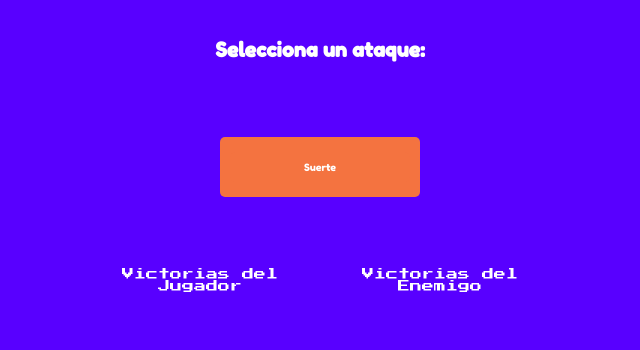
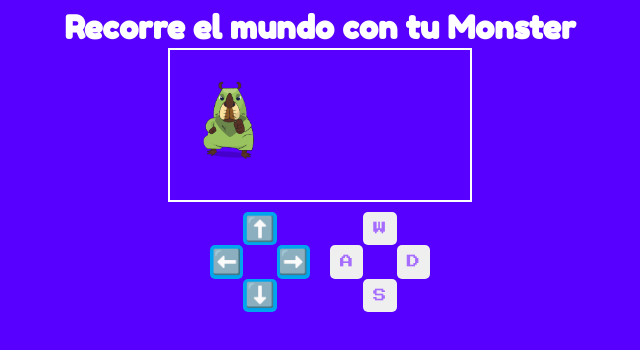
Before and after one commit to santenana/Mokepon, a plain HTML site: page juego/juego.html in a window 1280 px wide. Both pictures are taken after a click on the button "Seleccionar". Shown: the whole page, without its empty margins (320-960 px from the left). Drawn offline with Linux system fonts and the light colour scheme.

Commit message:
Se añade canvas, botones de movimiento estilos a los botones y Script de movimiento

```diff
--- a/css/styles.css
+++ b/css/styles.css
@@ -238,7 +238,12 @@ p{
 }
 
 p#P-Mascota{
+    display: flex;
     background-color: transparent;
+    height: 30px;
+    width: 75px;
+    flex-direction: column;
+    align-items: center;
 }
 
 p#Mascota_Jugador, p#Titulo-vidas, p#Vida-Juagdor, p#Mascota_Rival,p#Titulo-vidas,p#Vida-Enemigo{
@@ -248,8 +253,137 @@ p#Mascota_Jugador, p#Titulo-vidas, p#Vida-Juagdor, p#Mascota_Rival,p#Titulo-vida
     width: 200px;
     align-items: center;
     flex-direction: column;
+}
+
+section#Ver-mapa{
+    flex-direction: column;
+    align-items: center;
+    justify-content: center;
+    border-radius: 5px;
 
 }
+
+canvas#Mapa{
+    border: 2px solid white;
+    /* height: 400px;
+    width: 400px; */
+}
+
+div#Controles{
+    display: flex;
+    flex-direction: row;
+
+
+}
+
+
+div#BotonesMovimiento1{
+    display: grid;
+    width: 100px;
+    height: 100px;
+    grid-template-columns: 1fr 1fr 1fr;
+    grid-template-rows: 1fr 1fr 1fr;
+    margin: 10px;
+}
+
+div#BotonesMovimiento1 .item:nth-child(1){
+    grid-column: 1/2;
+    grid-row: 2/3;
+    font-size: 24px;
+    margin: 0px;
+    padding: 0px;
+    border: 0px;
+    background-color: #00a6ed;
+    align-content: center;
+    border-radius: 5px;
+}
+
+div#BotonesMovimiento1 .item:nth-child(2){
+    grid-column: 3/3;
+    grid-row: 2/3;
+    font-size: 24px;
+    margin: 0px;
+    padding: 0px;
+    border: 0px;
+    background-color: #00a6ed;
+    align-content: center;
+    border-radius: 5px;
+}
+
+div#BotonesMovimiento1 .item:nth-child(3){
+    grid-column: 2/3;
+    grid-row: 1/2;
+    font-size: 24px;
+    margin: 0px;
+    padding: 0px;
+    border: 0px;
+    background-color: #00a6ed;
+    align-content: center;
+    border-radius: 5px;
+}
+
+div#BotonesMovimiento1 .item:nth-child(4){
+    grid-column: 2/3;
+    grid-row: 3/3;
+    font-size: 24px;
+    margin: 0px;
+    padding: 0px;
+    border: 0px;
+    background-color: #00a6ed;
+    align-content: center;
+    border-radius: 5px;
+}
+
+
+
+
+div#BotonesMovimiento2{
+    display: grid;
+    width: 100px;
+    height: 100px;
+    grid-template-columns: 1fr 1fr 1fr;
+    grid-template-rows: 1fr 1fr 1fr;
+    margin: 10px;
+}
+
+div#BotonesMovimiento2 .item:nth-child(1){
+    grid-column: 1/2;
+    grid-row: 2/3;
+    font-family: 'Press Start 2P';
+    color: #A66CFF;
+    border-radius: 5px;
+    border: white;
+}
+
+div#BotonesMovimiento2 .item:nth-child(2){
+    grid-column: 3/3;
+    grid-row: 2/3;
+    font-family: 'Press Start 2P';
+    color: #A66CFF;
+    border-radius: 5px;
+    border: white;
+}
+
+div#BotonesMovimiento2 .item:nth-child(3){
+    grid-column: 2/3;
+    grid-row: 1/2;
+    font-family: 'Press Start 2P';
+    color: #A66CFF;
+    border-radius: 5px;
+    border: white;
+}
+
+div#BotonesMovimiento2 .item:nth-child(4){
+    grid-column: 2/3;
+    grid-row: 3/3;
+    font-family: 'Press Start 2P';
+    color: #A66CFF;
+    border-radius: 5px;
+    border: white;
+}
+
+
+
 
 
 /* ---------- EN ESTA PARTE SE MODIFICA EL LAYOUT EN OTROS TAMAÑOS ----------*/
--- a/js/funciones.js
+++ b/js/funciones.js
@@ -1,33 +1,23 @@
-// Elementos de la funcion Iniciar Juego
 const sectionSeleccionarAtaque = document.getElementById('Selecionar-ataque')
 const botonSelecMascota = document.getElementById('buttom_selec_mascota')
 const sectionSeleccionarreiniciar = document.getElementById('Reiniciar')
 sectionSeleccionarreiniciar.style.display = 'none'
-// Elementos de la funcion seleccionar mascota Jugador
 const BotonReinicio = document.getElementById('buttom_selec_reiniciar')
 const sectionSeleccionarMascota = document.getElementById('Selecionar-Mascota')
 const spanMascotaJugador = document.getElementById('Mascota_Jugador')
 const ataquesDelJugador=document.getElementById('ataques-del-jugador')
 const ataquesDelEnemigo=document.getElementById('ataques-del-enemigo')
-// Elementos de la funcion seleccionar mascota enemigo
 const enemigo = random(1,3)
 const spanMascotaEnemigo = document.getElementById('Mascota_Rival')
-
-// Elementos de la funcion combate
 const spanVidaJugador = document.getElementById('Vida-Juagdor')
 const spanVidaEnemigo = document.getElementById('Vida-Enemigo')
-
-// Elementos de la funcion crear Mensaje
 const sectionresultado = document.getElementById('resultado')
-
-
-// Elementos de la funcion Mensaje Batalla
-// * Se eliminaron los elementos que estaban repetidos
-
-// Elementos de la funcion crear mensaje
-
 const ContenedorTarjetas = document.getElementById('ContenedorTarjetas')
 const ContenedorAtaques = document.getElementById('ContenedorAtaques')
+
+const SectionVerMapa =document.getElementById('Ver-mapa')
+const mapa = document.getElementById('Mapa')
+
 
 let mokepones = []
 let botones = []
@@ -59,12 +49,13 @@ let vidasJugador = 0
 let vidasEnemigo = 0
 let ResultadoFinal
 let Res_Combat
-
 let indexAtaqueJugador
 let indexAtaqueEnemigo
+let MascotaJugadorAtaque
+// let Monstruo
 
-let MascotaJugadorAtaque
-
+let lienzo = mapa.getContext("2d")
+let intervalo
 
 class Mokepon{
     constructor(nombre,foto,vidas){
@@ -72,6 +63,14 @@ class Mokepon{
         this.img = foto
         this.life = vidas
         this.ataque = []
+        this.x = 20
+        this.y = 30
+        this.ancho = 80
+        this.alto = 80
+        this.MapaFoto = new Image()
+        this.MapaFoto.src = foto
+        this.VelocidadX = 0
+        this.VelocidadY = 0
     }
 }
 
@@ -109,6 +108,8 @@ mokepones.push(hopodoge,capipepo,ratigueya)
 
 function iniciarJuego(){
     sectionSeleccionarAtaque.style.display = 'none'
+    SectionVerMapa.style.display = 'none'
+
     mokepones.forEach((element)=> {
         opcionmokepon = `
         <input type ="radio" name="mascota" id= ${element.name} />
@@ -130,21 +131,25 @@ function iniciarJuego(){
 
 
 function seleccionarMascotaJugador(){
-    sectionSeleccionarAtaque.style.display = 'flex'
+    //sectionSeleccionarAtaque.style.display = 'flex'
     sectionSeleccionarMascota.style.display = 'none'
+    SectionVerMapa.style.display = 'flex'
+
+    iniciarmapa()
+
     if (InputHopodoge.checked){
         spanMascotaJugador.innerHTML = InputHopodoge.id
         MascotaJugadorAtaque =  InputHopodoge.id
-    }
-    else if (InputCapipepo.checked){
+        // Monstruo = InputHopodoge.id
+    }else if (InputCapipepo.checked){
         spanMascotaJugador.innerHTML = InputCapipepo.id
         MascotaJugadorAtaque =  InputCapipepo.id
-    }
-    else if (InputRatigueya.checked){
+        // Monstruo = InputCapipepo.id
+    }else if (InputRatigueya.checked){
         spanMascotaJugador.innerHTML = InputRatigueya.id
         MascotaJugadorAtaque =  InputRatigueya.id
-    }
-    else{
+        // Monstruo = InputRatigueya.id
+    }else{
         alert('Debe seleccionar una mascota')
         location.reload()
     }
@@ -398,8 +403,85 @@ function reiniciar(){
 
 
 
+function SePresionaTecla(event){
+
+    switch (event.key) {
+        case 'ArrowUp' || 'w':
+            MoverMokeponU()
+            break;
+        case 'ArrowDown'|| 's':
+            MoverMokeponD()
+            break;
+        case 'ArrowRight' || 'd':
+            MoverMokeponR()
+            break;
+        case 'ArrowLeft' || 'a':
+            MoverMokeponL()
+            break;
+        case 'w':
+            MoverMokeponU()
+            break;
+        case  's':
+            MoverMokeponD()
+            break;
+        case 'd':
+            MoverMokeponR()
+            break;
+        case 'a':
+            MoverMokeponL()
+            break;
+        default:
+            break;
+    }
+}
+
+
+
 function random (min, max){
     return Math.floor(Math.random() * (max-min+1)+min);
 }
 
+
+
+function PintarMokepon() {
+    capipepo.x = capipepo.x + capipepo.VelocidadX
+    capipepo.y = capipepo.y + capipepo.VelocidadY
+    lienzo.clearRect(0,0, mapa.width, mapa.height)
+    lienzo.drawImage(capipepo.MapaFoto,
+                     capipepo.x,
+                     capipepo.y,
+                     capipepo.ancho,
+                     capipepo.alto)
+}
+
+function MoverMokeponL(){
+    capipepo.VelocidadX = -5
+}
+
+function MoverMokeponR(){
+    capipepo.VelocidadX = 5
+}
+
+function MoverMokeponU(){
+    capipepo.VelocidadY = -5
+}
+
+function MoverMokeponD(){
+    capipepo.VelocidadY = 5
+}
+
+function DetenerMovimiento(){
+    capipepo.VelocidadX = 0
+    capipepo.VelocidadY = 0
+}
+
+
+
+function iniciarmapa(){
+    intervalo = setInterval(PintarMokepon,50)
+    window.addEventListener('keydown', SePresionaTecla)
+    window.addEventListener('keyup', DetenerMovimiento)
+
+}
+
 window.addEventListener('load',iniciarJuego)
--- a/juego/juego.html
+++ b/juego/juego.html
@@ -17,6 +17,25 @@
 
         </div>
         <button id = "buttom_selec_mascota">Seleccionar</button>
+    </section>
+
+    <section id="Ver-mapa">
+        <h1 class="Titulo">Recorre el mundo con tu Monster</h1>
+        <canvas id="Mapa"></canvas>
+        <div id = 'Controles'>
+            <div id = 'BotonesMovimiento1'>
+                <button class='item' onmouseup="DetenerMovimiento()" onmousedown="MoverMokeponL()">⬅️ </button>
+                <button class='item' onmouseup="DetenerMovimiento()" onmousedown="MoverMokeponR()">➡️ </button>
+                <button class='item' onmouseup="DetenerMovimiento()" onmousedown="MoverMokeponU()">⬆️ </button>
+                <button class='item' onmouseup="DetenerMovimiento()" onmousedown="MoverMokeponD()">⬇️ </button>
+            </div>
+            <div id = 'BotonesMovimiento2'>
+                <button class='item' onmouseup="DetenerMovimiento()" onmousedown="MoverMokeponL()"> A </button>
+                <button class='item' onmouseup="DetenerMovimiento()" onmousedown="MoverMokeponR()"> D </button>
+                <button class='item' onmouseup="DetenerMovimiento()" onmousedown="MoverMokeponU()"> W </button>
+                <button class='item' onmouseup="DetenerMovimiento()" onmousedown="MoverMokeponD()"> S </button>
+            </div>
+        </div>
     </section>
 
 
@@ -41,9 +60,6 @@
                 <p id= 'Vida-Juagdor'> </p>
 
                 <div id = "ataques-del-jugador"></div>
-                <!-- <div id = "ataque-JugaA" style="display:none ;"></div>
-                <div id = "ataque-JugaT" style="display:none ;"></div> -->
-                <!-- <p id="MascJug"> Tu mascota <span id="Mascota_Jugador"></span> tiene <span id= 'Vida-Juagdor'>3</span> vidas</p> -->
             </div>
 
            <div class= "menajes-ataquesE">
@@ -52,8 +68,6 @@
                 <p id= 'Vida-Enemigo'> </p>
 
                 <div id = "ataques-del-enemigo"></div>
-                <!-- <div id = "ataque-EnemA" style="display:none ;"></div>
-                <div id = "ataque-EnemT" style="display:none ;"></div> -->
            </div>
         </div>
     </section>
```
